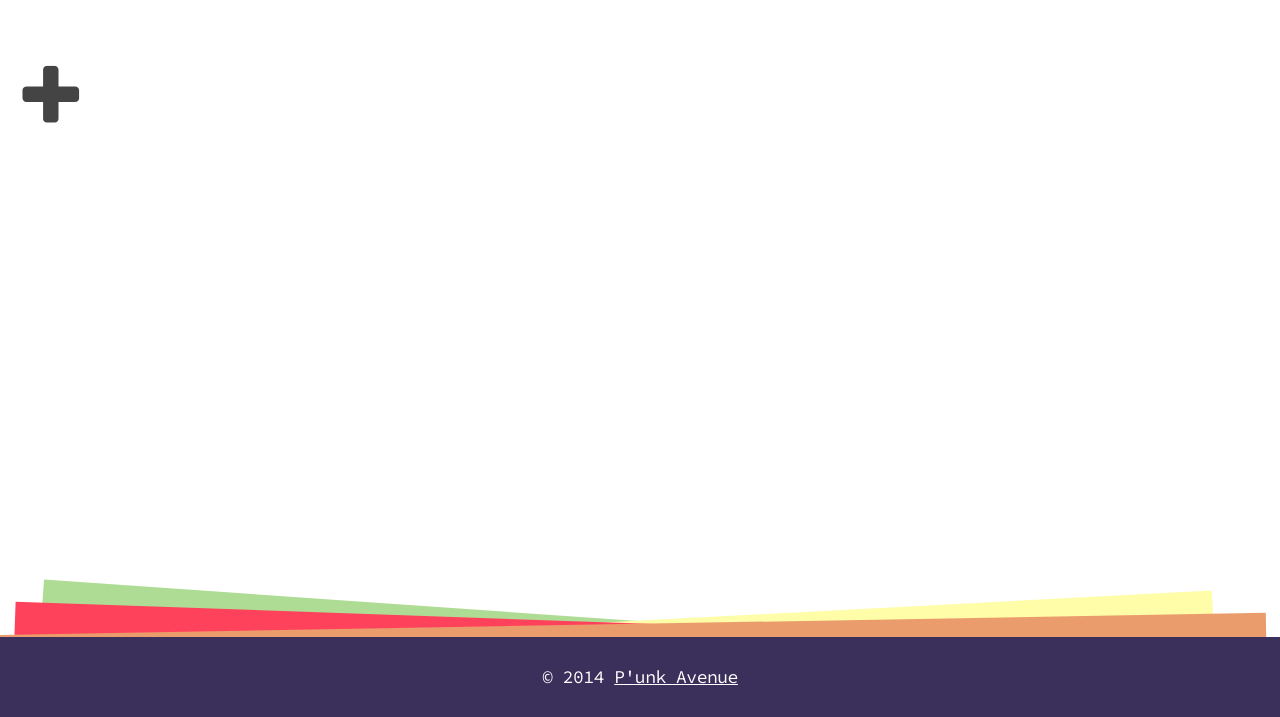
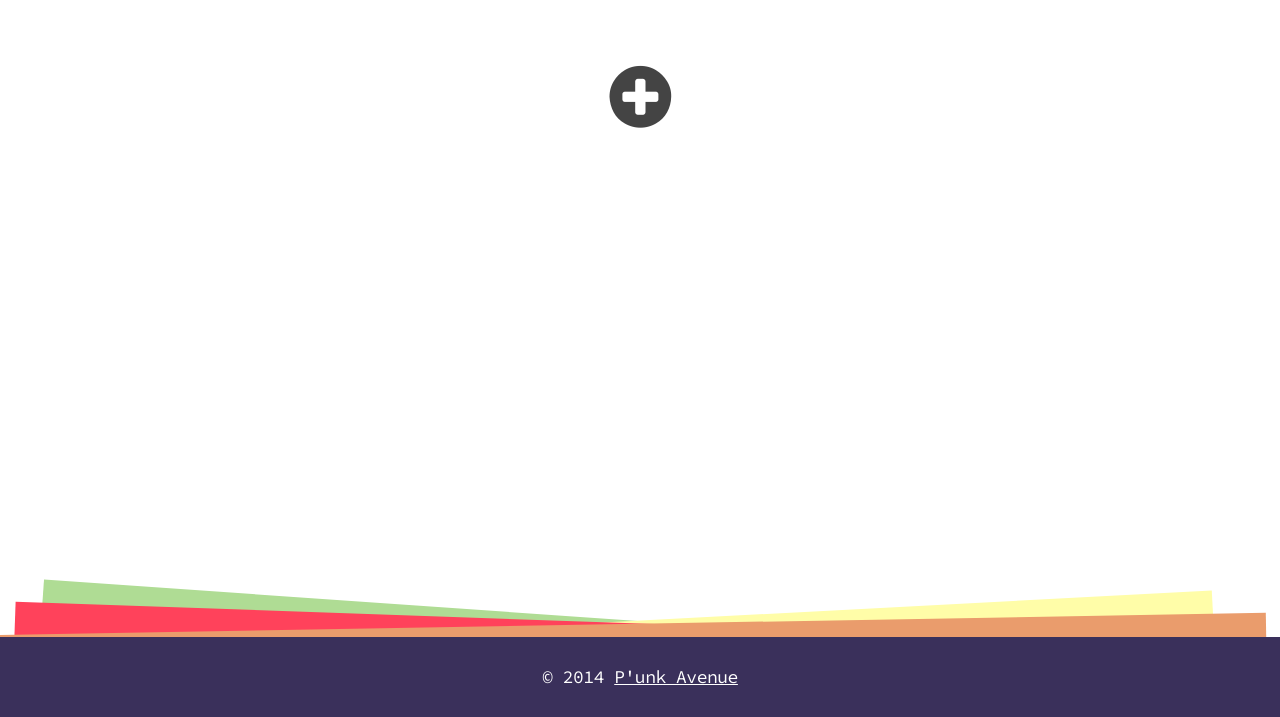
Before and after one commit to kylestetz/multido, a website: page views/index.html in a window 1280 px wide. Shown: the part 83-800 px from the top of the page. Drawn offline with nearby package versions, Linux system fonts and the light colour scheme; files that its build step writes are made by us from their sources; a web font is replaced by a local one.

Commit message:
Updates to view to handle better list/todo interactions

```diff
--- a/views/index.html
+++ b/views/index.html
@@ -2,6 +2,7 @@
 
   {% block todos %}
     <ul class="md-list">
-      <div class="md-icon icon-plus md-list-add" data-add-multido></div>
+      <div class="md-icon icon-plus-circled md-list-add md-list-add--home" data-add-multido></div>
     </ul>
+
   {% endblock %}
```
Also changed, not shown: views/multido.html (+1 -2 lines).
